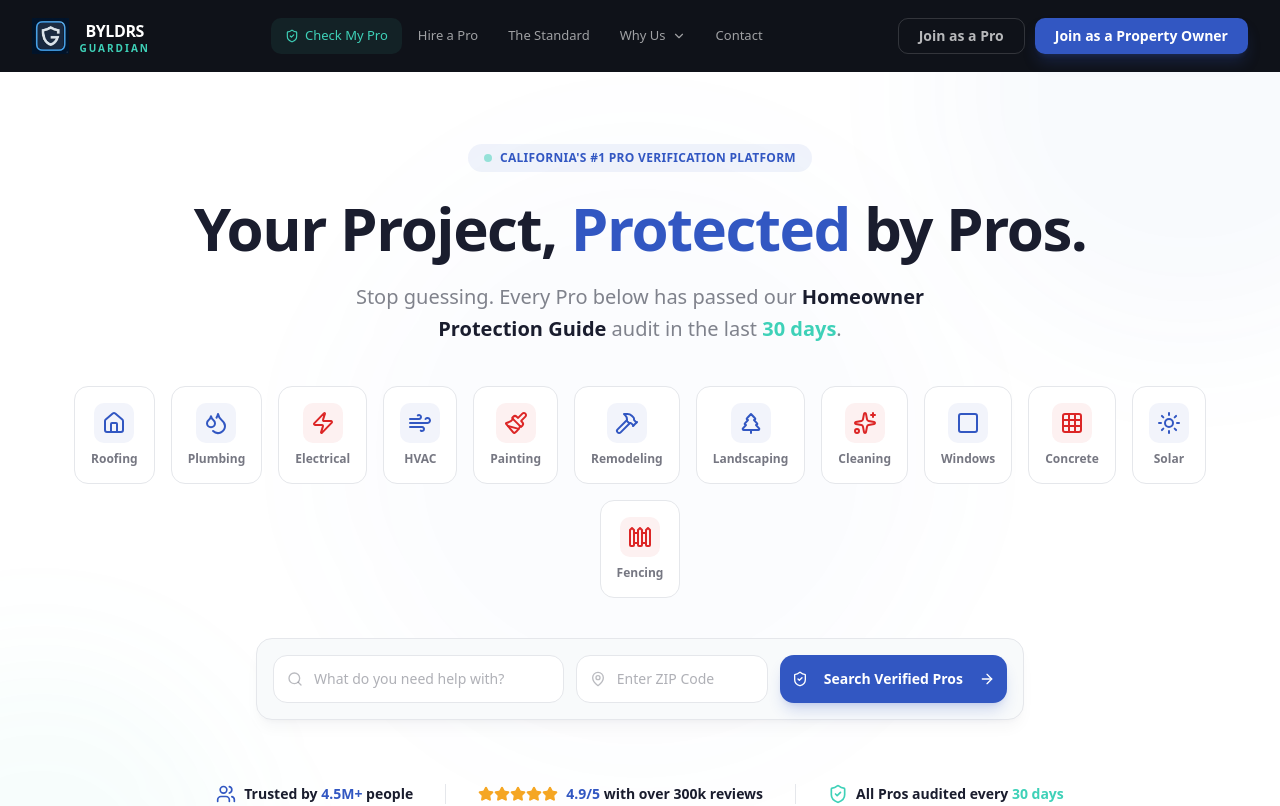
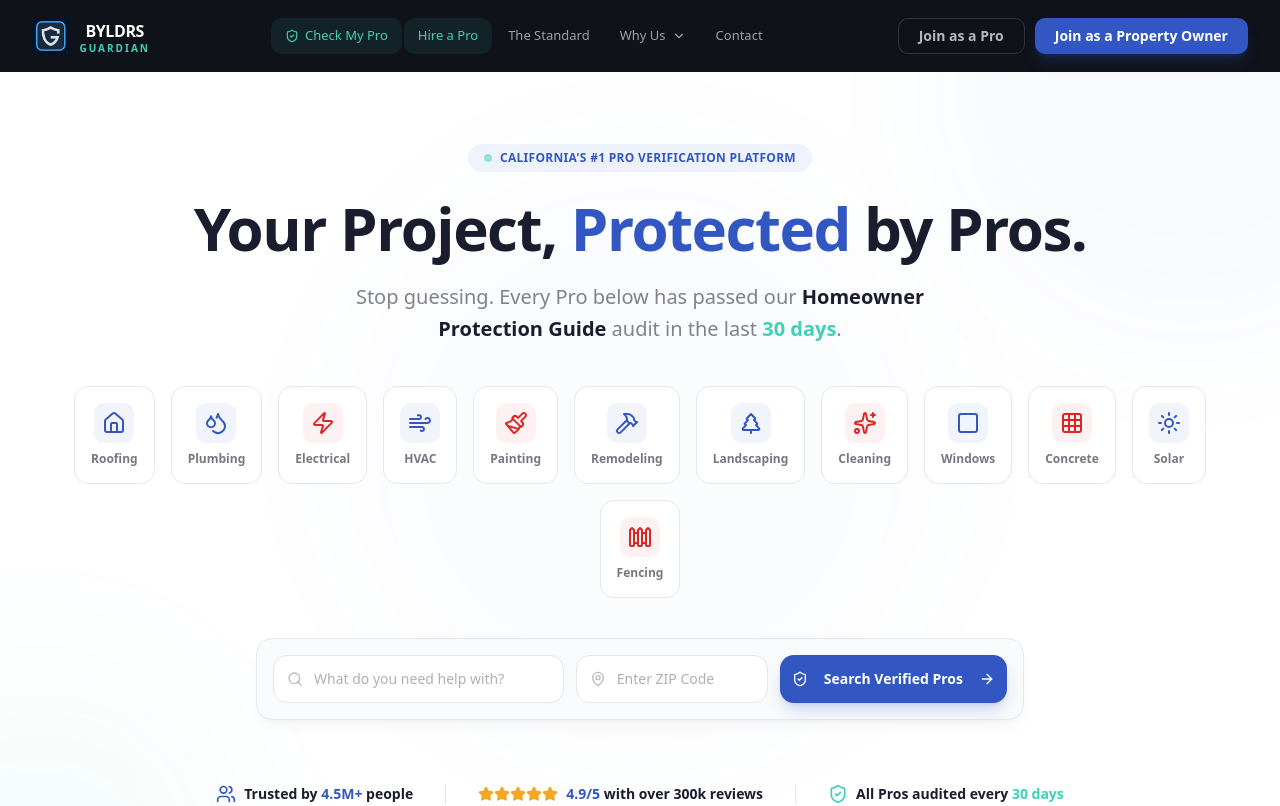
Before and after one commit to mohontotopu48-maker/BYLDRS-GUARDIAN-Website-, a Next.js app: page / in a window 1280 px wide. Shown: the top 806 px of the page. Built offline with nearby package versions, Linux system fonts and the light colour scheme.

Commit message:
d998be54-8212-4d73-8a3b-b8fa7f0e76b8

```diff
--- a/src/components/header.tsx
+++ b/src/components/header.tsx
@@ -24,7 +24,6 @@ import { motion, AnimatePresence } from 'framer-motion';
  * This enables parent-link highlighting when the user is on a sub-page.
  */
 const pageChildMap: Record<string, string[]> = {
-  blog: ['blog', 'property-story'],
   'why-us': ['the-standard', 'blog', 'property-story'],
 };
 
@@ -97,13 +96,22 @@ const dashboardNavLinks: NavLink[] = [
 
 function WhyUsFlyout({
   items,
+  currentPage,
   onNavigate,
   onClose,
 }: {
   items: FlyoutItem[];
+  currentPage: string;
   onNavigate: (page: PageView) => void;
   onClose: () => void;
 }) {
+  /** Check if a flyout item matches the current page or a child of it */
+  const isItemActive = (item: FlyoutItem): boolean => {
+    if (currentPage === item.page) return true;
+    if (item.page === 'blog' && currentPage === 'property-story') return true;
+    return false;
+  };
+
   return (
     <motion.div
       initial={{ opacity: 0, y: -8, scale: 0.97 }}
@@ -120,6 +128,7 @@ function WhyUsFlyout({
         <div className="p-3">
           {items.map((item, idx) => {
             const Icon = item.icon;
+            const active = isItemActive(item);
             return (
               <button
                 key={item.label}
@@ -129,25 +138,54 @@ function WhyUsFlyout({
                 }}
                 className={`
                   w-full flex items-start gap-4 rounded-xl p-4
-                  transition-all duration-200 text-left group
-                  hover:bg-white/[0.06]
+                  transition-all duration-200 text-left group relative
+                  ${active
+                    ? 'bg-[#3ED1B8]/[0.07]'
+                    : 'hover:bg-white/[0.06]'
+                  }
                   ${idx > 0 ? 'mt-1' : ''}
                 `}
               >
+                {/* Active indicator bar */}
+                {active && (
+                  <div className="absolute left-0 top-1/2 -translate-y-1/2 w-[3px] h-8 rounded-full bg-[#3ED1B8]" />
+                )}
+
                 {/* Icon */}
-                <div className="shrink-0 mt-0.5 h-11 w-11 rounded-xl bg-[#3ED1B8]/10 flex items-center justify-center group-hover:bg-[#3ED1B8]/15 transition-colors duration-200">
+                <div className={`
+                  shrink-0 mt-0.5 h-11 w-11 rounded-xl flex items-center justify-center transition-colors duration-200
+                  ${active
+                    ? 'bg-[#3ED1B8]/20'
+                    : 'bg-[#3ED1B8]/10 group-hover:bg-[#3ED1B8]/15'
+                  }
+                `}>
                   <Icon className="h-5 w-5 text-[#3ED1B8]" />
                 </div>
 
                 {/* Text content */}
                 <div className="flex-1 min-w-0">
                   <div className="flex items-center justify-between gap-3">
-                    <span className="text-sm font-semibold text-white group-hover:text-[#3ED1B8] transition-colors duration-200">
+                    <span className={`text-sm font-semibold transition-colors duration-200 ${
+                      active
+                        ? 'text-[#3ED1B8]'
+                        : 'text-white group-hover:text-[#3ED1B8]'
+                    }`}>
                       {item.label}
                     </span>
-                    <ArrowRight className="h-4 w-4 text-white/0 group-hover:text-[#3ED1B8] transition-all duration-200 translate-x-0 group-hover:translate-x-0.5" />
+                    {!active && (
+                      <ArrowRight className="h-4 w-4 text-white/0 group-hover:text-[#3ED1B8] transition-all duration-200 translate-x-0 group-hover:translate-x-0.5" />
+                    )}
+                    {active && (
+                      <span className="text-[11px] font-medium text-[#3ED1B8]/70 bg-[#3ED1B8]/10 px-2 py-0.5 rounded-full">
+                        Current
+                      </span>
+                    )}
                   </div>
-                  <p className="mt-1 text-[13px] leading-relaxed text-white/45 group-hover:text-white/60 transition-colors duration-200">
+                  <p className={`mt-1 text-[13px] leading-relaxed transition-colors duration-200 ${
+                    active
+                      ? 'text-white/55'
+                      : 'text-white/45 group-hover:text-white/60'
+                  }`}>
                     {item.subtext}
                   </p>
                 </div>
@@ -221,15 +259,31 @@ export function Header() {
   const getNavLinkClasses = (link: NavLink): string => {
     const base = 'px-3.5 py-2 text-[13px] font-medium rounded-lg transition-all duration-200 flex items-center gap-1.5';
 
+    // Tool links (Check My Pro) are always turquoise
     if (link.isTool) {
       return `${base} text-[#3ED1B8] hover:text-[#3ED1B8] bg-[#3ED1B8]/[0.08] hover:bg-[#3ED1B8]/[0.15]`;
     }
 
-    // For flyout links, check if any child page is active
-    const isActive = link.action === 'flyout'
-      ? isPageActive(currentPage, 'why-us')
-      : isPageActive(currentPage, link.page);
+    // Scroll links (Hire a Pro) are active on the home page
+    if (link.action === 'scroll') {
+      const isActive = currentPage === 'home';
+      if (isActive) {
+        return `${base} text-[#3ED1B8] hover:text-[#3ED1B8] bg-[#3ED1B8]/[0.08]`;
+      }
+      return `${base} text-white/60 hover:text-white hover:bg-white/[0.06]`;
+    }
 
+    // Flyout links (Why Us) — check if any child page is active
+    if (link.action === 'flyout') {
+      const isActive = isPageActive(currentPage, 'why-us');
+      if (isActive) {
+        return `${base} text-[#3ED1B8] hover:text-[#3ED1B8] bg-[#3ED1B8]/[0.08]`;
+      }
+      return `${base} text-white/60 hover:text-white hover:bg-white/[0.06]`;
+    }
+
+    // Page links (The Standard, Contact, etc.) — exact match or child pages
+    const isActive = isPageActive(currentPage, link.page);
     if (isActive) {
       return `${base} text-[#3ED1B8] hover:text-[#3ED1B8] bg-[#3ED1B8]/[0.08]`;
     }
@@ -298,6 +352,7 @@ export function Header() {
                       {flyoutOpen && (
                         <WhyUsFlyout
                           items={link.flyoutItems}
+                          currentPage={currentPage}
                           onNavigate={(page) => setCurrentPage(page)}
                           onClose={() => setFlyoutOpen(false)}
                         />
```
Also changed, not shown: 1 other file (tests, documents, lock files or other folders).
